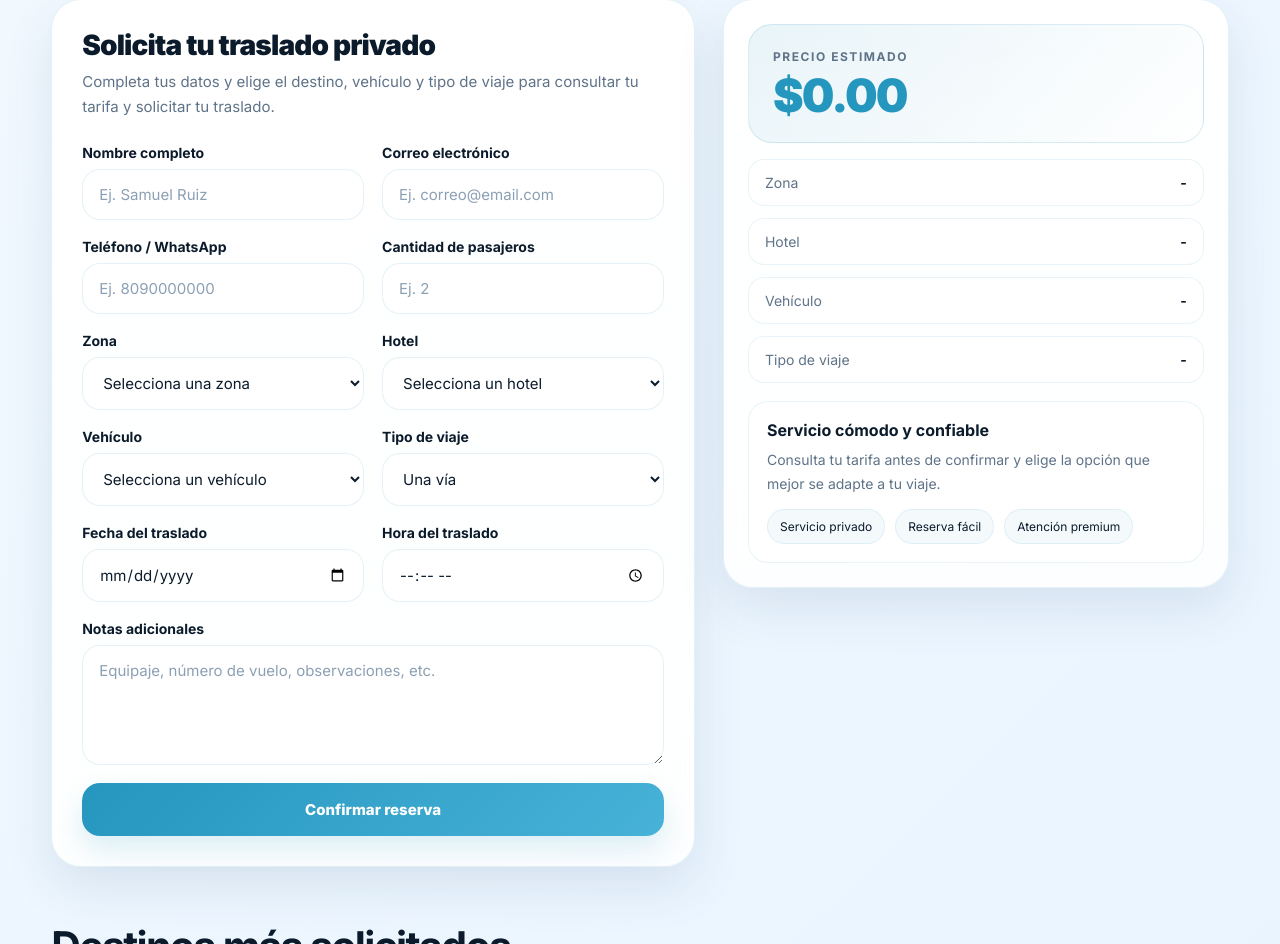
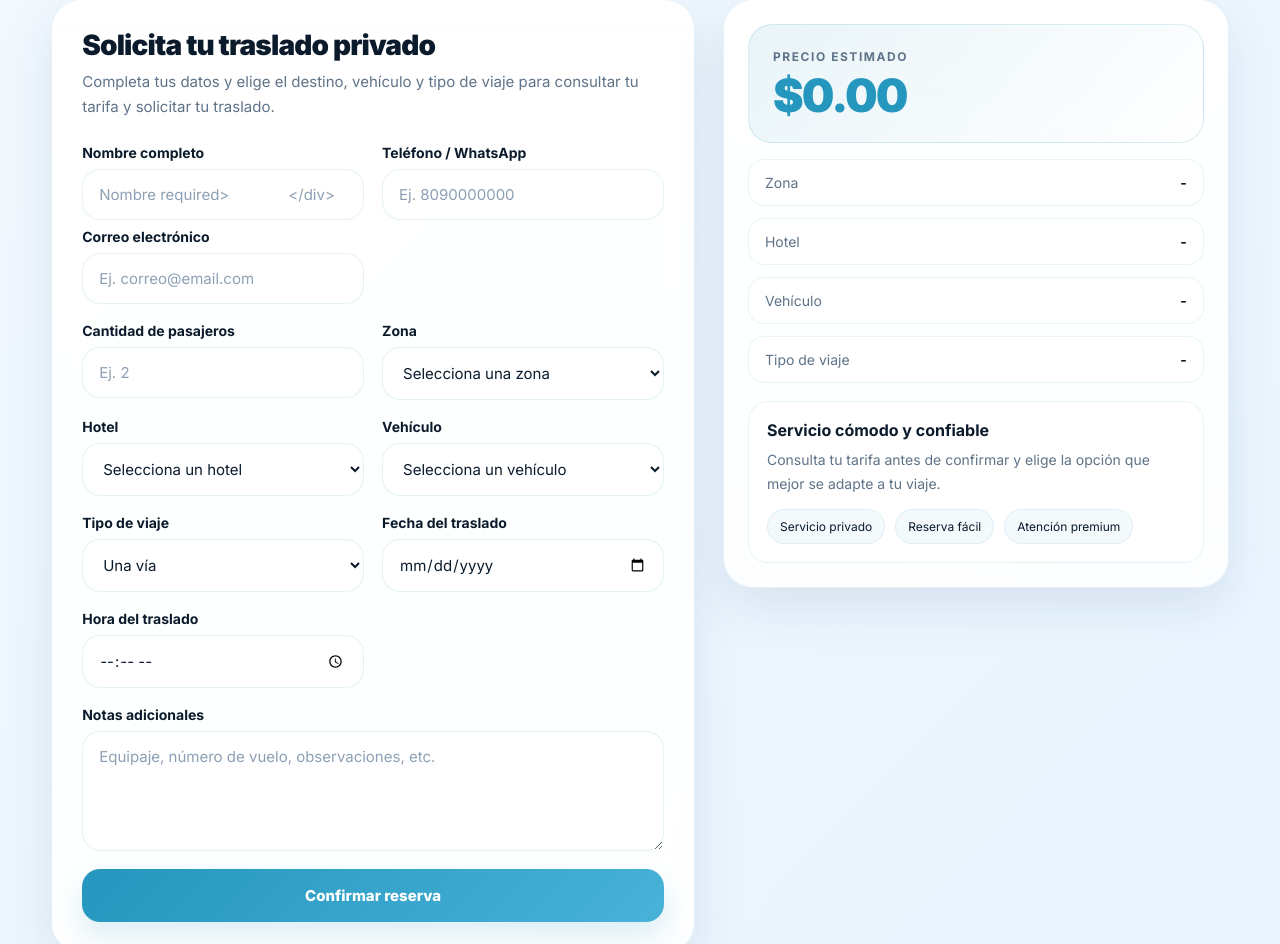
Before and after one commit to epicadrd/GO-PRIMIUN, a website: page public/index.html in a window 1280 px wide. Shown: the part 1369-2313 px from the top of the page. Drawn offline with Linux system fonts and the light colour scheme.

Commit message:
Cambiando placeholder

```diff
--- a/public/index.html
+++ b/public/index.html
@@ -964,7 +964,7 @@
             <div class="form-grid">
               <div class="field">
                 <label for="full_name">Nombre completo</label>
-                <input type="text" id="full_name" placeholder="Ej. Samuel Ruiz" required>
+                <input type="text" id="full_name" placeholder="Nombre required>
               </div>
 
               <div class="field">
```
